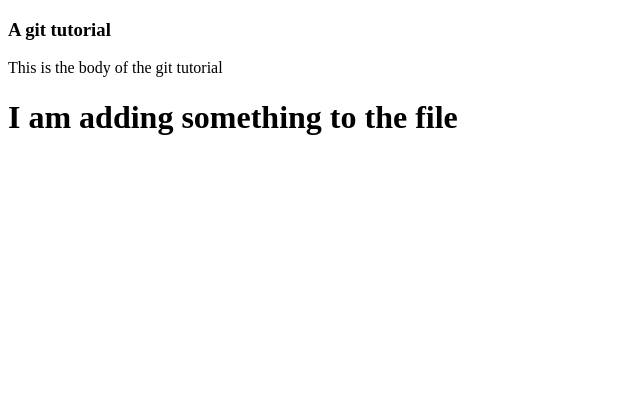
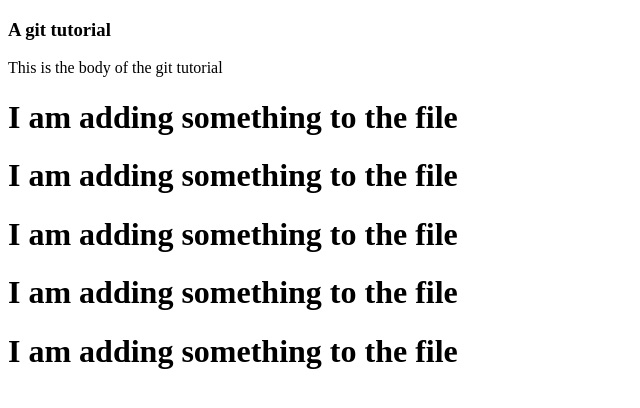
Before and after one commit to Ghiftee/GitTutorial, a plain HTML site: page index.html in a window 1280 px wide. Shown: the whole page, without its empty margins (0-640 px from the left). Drawn offline with Linux system fonts and the light colour scheme.

Commit message:
I modified the html code

```diff
--- a/index.html
+++ b/index.html
@@ -12,6 +12,10 @@
     <div class="container">
         <p>This is the body of the git tutorial</p>
         <h1>I am adding something to the file</h1>
+        <h1>I am adding something to the file</h1>
+        <h1>I am adding something to the file</h1>
+        <h1>I am adding something to the file</h1>
+        <h1>I am adding something to the file</h1>
     </div>
 </body>
 </html>
```
